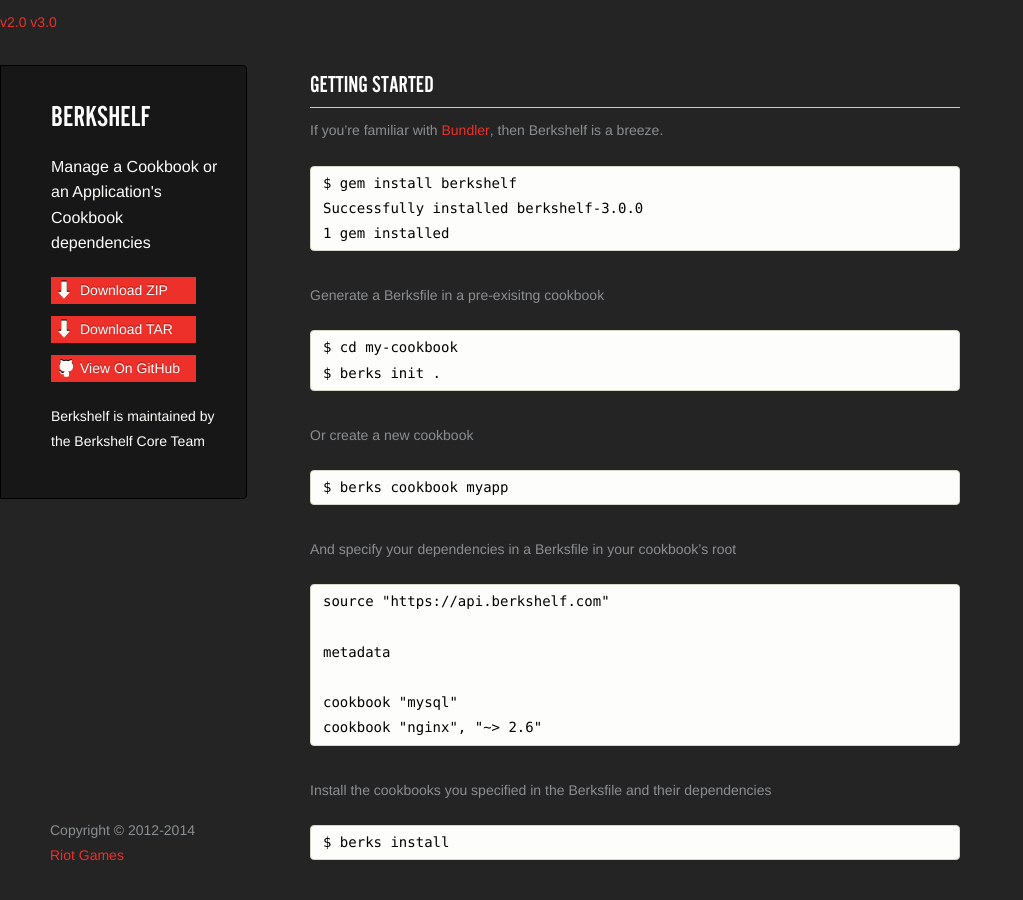
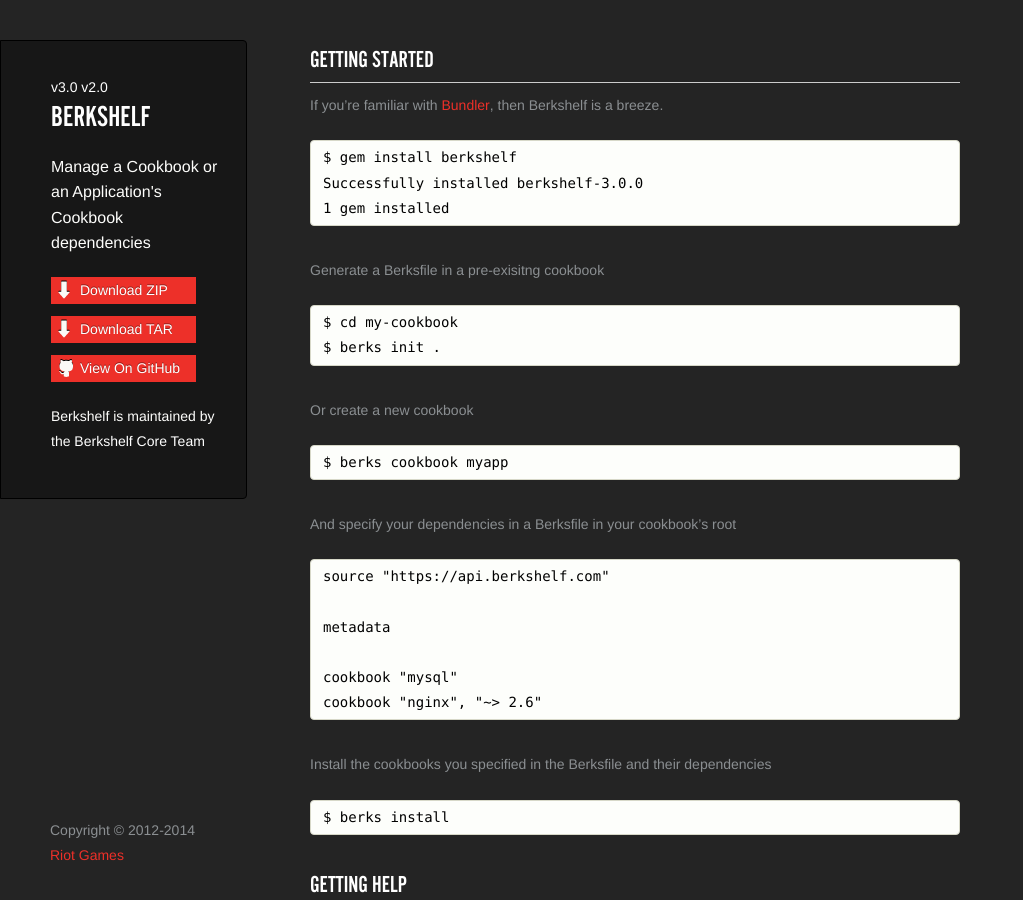
Before and after one commit to berkshelf/berkshelf, a Jekyll site: the page built from index.html, in a window 1280 px wide and 900 px high. Shown: the whole window, without its empty margins (0-1023 px from the left). Built offline with Jekyll 4.4.1, drawn with Linux system fonts in a browser that asks for light colours.

Commit message:
version selector in wrapper box

```diff
--- a/_layouts/default.html
+++ b/_layouts/default.html
@@ -15,12 +15,12 @@
     <![endif]-->
   </head>
   <body>
-    <div id='prod-versions'>
-      <a href="/v2.0/">v2.0</a>
-      <a class="current" href="/">v3.0</a>
-    </div>
     <div class="wrapper">
       <header>
+        <div id='prod-versions'>
+          <a class="current" href="/">v3.0</a>
+          <a href="/v2.0/">v2.0</a>
+        </div>
         <h1 class="header"><a href="./index.html">Berkshelf</a></h1>
         <p class="header">Manage a Cookbook or an Application's Cookbook dependencies</p>
 
```
